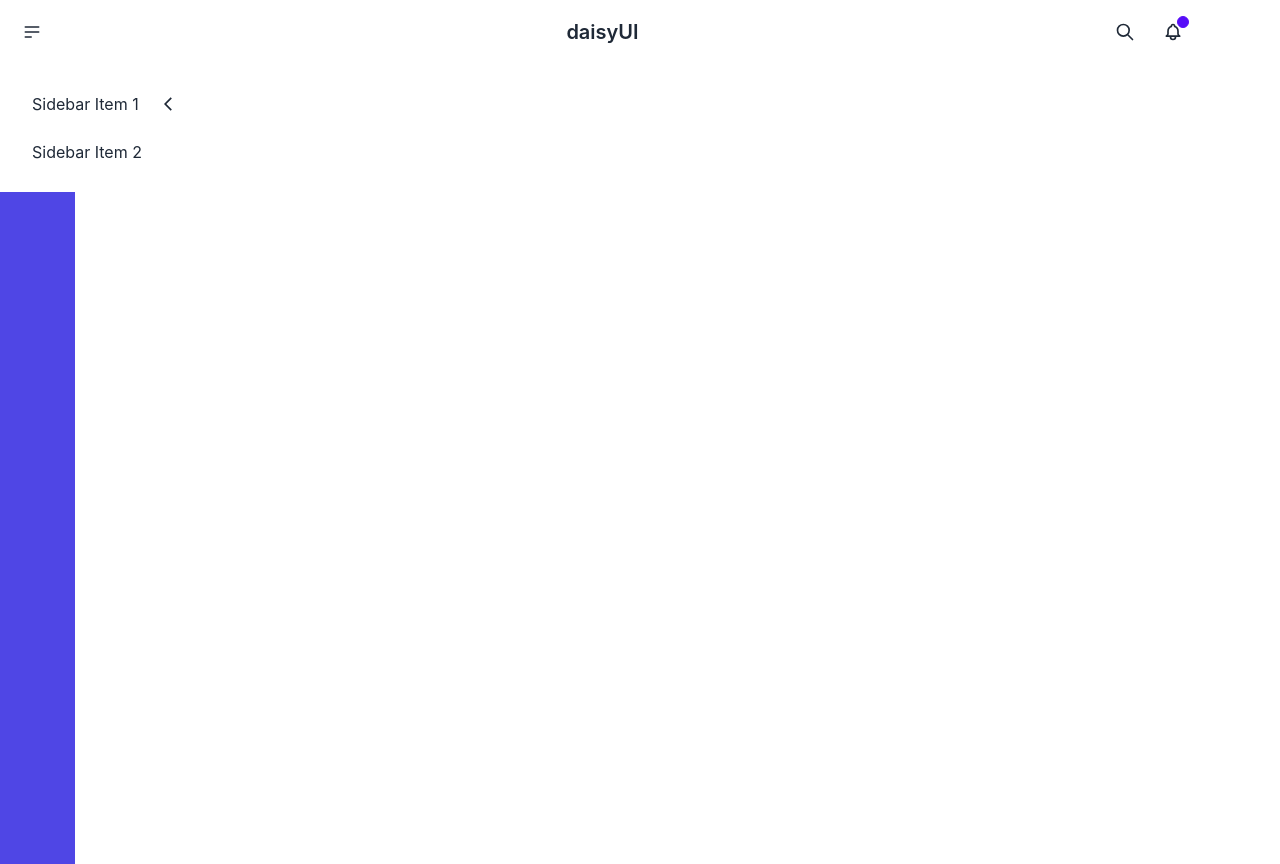
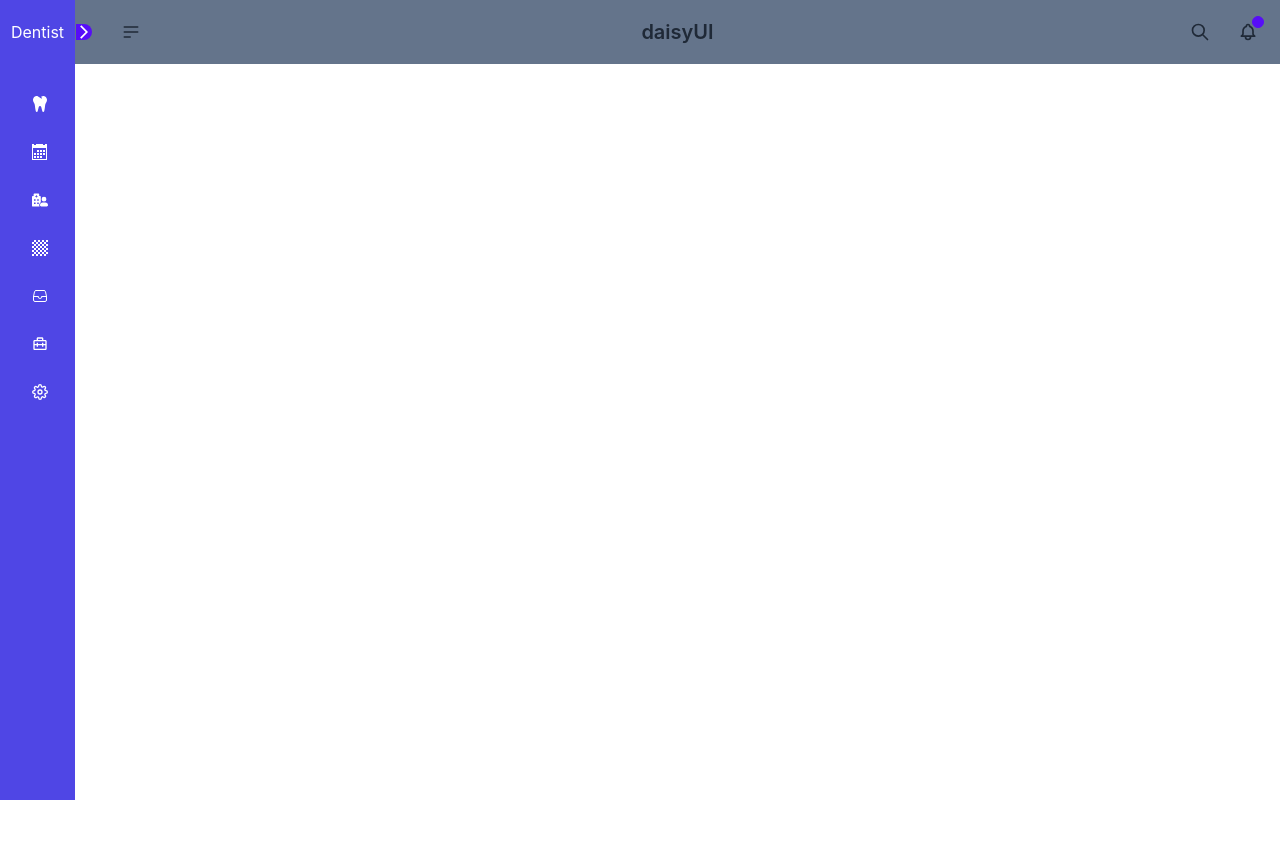
Before and after one commit to Stock-Management-System/dentalApp, a React (Create React App) app: page /polyclinic in a window 1280 px wide. After the commit the page ends 800 px from the top, so only its background shows below. Built offline with nearby package versions, Linux system fonts and the light colour scheme.

Commit message:
slider done

```diff
--- a/src/components/polyclinic/NavBar.jsx
+++ b/src/components/polyclinic/NavBar.jsx
@@ -1,10 +1,10 @@
 import React from 'react'
 
-const NavBar = ({open, setOpen}) => {
+const NavBar = ({ open, setOpen }) => {
   return (
-    <div className="navbar bg-base-100" style={{width:open ? "calc(100% - 220px)" : "calc(100% - 75px)"}}>
+    <div className="navbar bg-slate-500 absolute right-0 z-10" style={{ width: open ? "calc(100% - 220px)" : "calc(100% - 75px)" }}>
       <div className="navbar-start">
-        <div className="dropdown">
+        <div className="dropdown ml-6">
           <label tabIndex={0} className="btn btn-ghost btn-circle">
             <svg xmlns="http://www.w3.org/2000/svg" className="h-5 w-5" fill="none" viewBox="0 0 24 24" stroke="currentColor"><path strokeLinecap="round" strokeLinejoin="round" strokeWidth="2" d="M4 6h16M4 12h16M4 18h7" /></svg>
           </label>
--- a/src/components/polyclinic/Sidebar.jsx
+++ b/src/components/polyclinic/Sidebar.jsx
@@ -1,16 +1,45 @@
 import React from 'react'
 import { MdArrowBackIosNew } from 'react-icons/md';
+import { FiSettings } from 'react-icons/fi';
+import { BiBriefcaseAlt2 } from 'react-icons/bi';
+import { IoFileTrayOutline } from 'react-icons/io5';
+import { FaChessBoard } from 'react-icons/fa';
+import { FaHospitalUser } from 'react-icons/fa';
+import { FaTooth } from 'react-icons/fa';
+import { ImCalendar } from 'react-icons/im';
 
 const Sidebar = ({ open, setOpen }) => {
     return (
         <div className="relative h-screen bg-indigo-600" style={{ width: open ? "220px" : "75px" }}>
             <div>
-                <MdArrowBackIosNew className="absolute top-8 left-40 z-10" onClick={() => setOpen(!open)} />
+                <MdArrowBackIosNew style={{ marginLeft: '-4.5px' }} className={open ? "absolute top-6 left-56 z-10 btn-primary rounded-r-full" : "absolute top-6 left-20 z-10 rotate-180 btn-primary rounded-l-full"} onClick={() => setOpen(!open)} />
+                <div className='h-16 flex justify-center items-center text-white'>
+                    <h1>
+                        Dentist
+                    </h1>
+                </div>
                 <div>
-                    <ul className="menu p-4 w-80 bg-base-100 text-base-content">
-                        <li><a>Sidebar Item 1</a></li>
-                        <li><a>Sidebar Item 2</a></li>
-                    </ul>
+                    {open ?
+                        <ul className="menu p-4 w-50 bg-indigo-600 text-white text-base-content">
+                            <li><a><FaTooth />Kliniğim</a></li>
+                            <li><a><ImCalendar /> Randevular</a></li>
+                            <li><a><FaHospitalUser /> Doktorlar</a></li>
+                            <li><a><FaChessBoard /> Röntgen</a></li>
+                            <li><a><IoFileTrayOutline /> Geçmiş İşlem</a></li>
+                            <li><a><BiBriefcaseAlt2 /> Heasp Yönetimi</a></li>
+                            <li><a><FiSettings /> Ayarlar</a></li>
+                        </ul>
+                        :
+                        <ul className="menu p-4 w-50 bg-indigo-600 text-white text-base-content gap-2 py-5">
+                            <li><a><FaTooth /></a></li>
+                            <li><a><ImCalendar /></a></li>
+                            <li><a><FaHospitalUser /></a></li>
+                            <li><a><FaChessBoard /></a></li>
+                            <li><a><IoFileTrayOutline /></a></li>
+                            <li><a><BiBriefcaseAlt2 /></a></li>
+                            <li><a><FiSettings /></a></li>
+                        </ul>
+                    }
                 </div>
             </div>
         </div>
--- a/src/router/AppRouter.jsx
+++ b/src/router/AppRouter.jsx
@@ -5,9 +5,9 @@ import PolyclinicProfile from '../pages/polyclinic/profile/PolyclinicProfile'
 const AppRouter = () => {
   return (
     <BrowserRouter>
-        <Routes>
-            <Route path="/polyclinic" element={<PolyclinicProfile/>}/>
-        </Routes>
+      <Routes>
+        <Route path="/polyclinic" element={<PolyclinicProfile />} />
+      </Routes>
     </BrowserRouter>
   )
 }
--- a/tailwind.config.js
+++ b/tailwind.config.js
@@ -2,9 +2,15 @@
 module.exports = {
   content: [
     "./src/**/*.{js,jsx,ts,tsx}",
+    './src/**/*.{html,js}',
   ],
   theme: {
     extend: {},
   },
-  plugins: [require("daisyui")],
+  plugins: [
+    require("daisyui"),
+  ],
+  daisyui: {
+    themes: false,
+  },
 }
```
